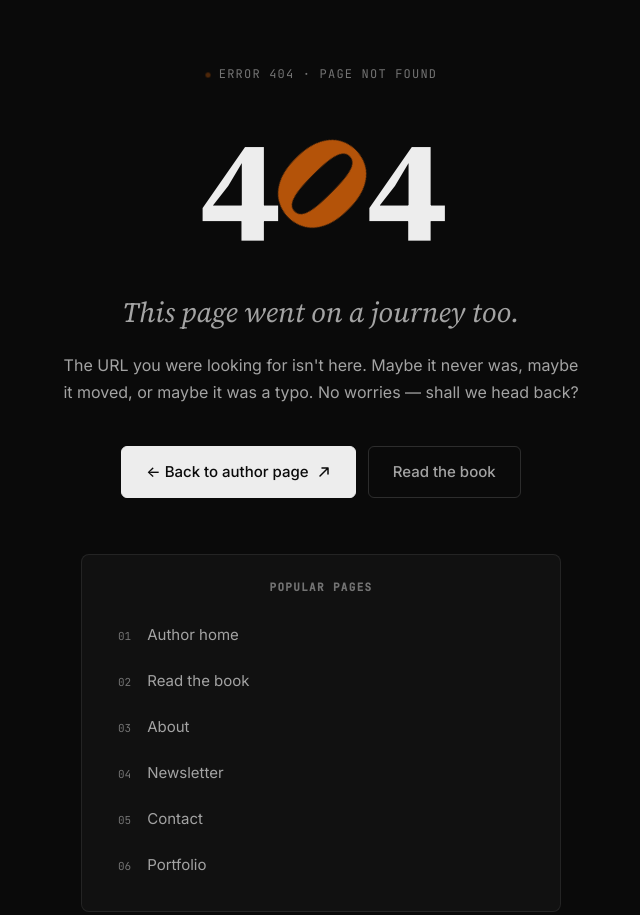
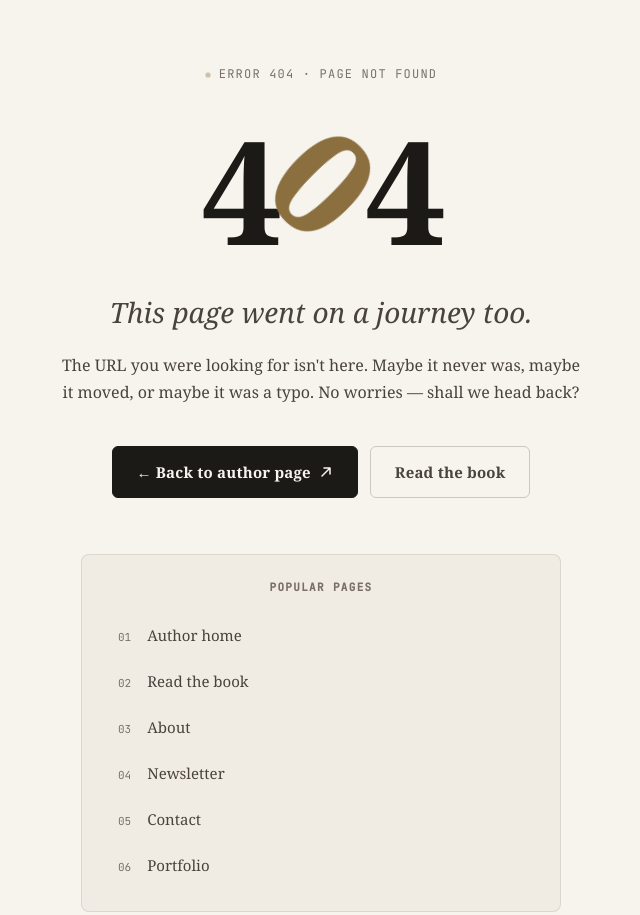
Before and after one commit to ravirajhere/author-website, a website: page 404.html in a window 1280 px wide. Shown: the top 915 px of the page, without its empty margins (319-959 px from the left). Drawn offline with Linux system fonts and the light colour scheme.

Commit message:
Update 404.css - author cream theme

```diff
--- a/css/404.css
+++ b/css/404.css
@@ -1,28 +1,29 @@
 /* ==========================================================================
-   RAVI RAJ — 404 STYLESHEET
-   Design: Playful · Dark · Editorial
-   Companion: 404.html
+   RAVI RAJ SINGH — 404 STYLESHEET
+   Design: Playful · Cream + Gold · Editorial
+   Companion: 404.html (author-website)
    ========================================================================== */
 
 /* ---------- TOKENS ---------- */
 :root {
-    --bg: #0a0a0a;
-    --bg-soft: #111111;
-    --bg-elev: #171717;
-    --border: rgba(255, 255, 255, 0.08);
-    --border-strong: rgba(255, 255, 255, 0.14);
+    --paper: #F7F4EE;
+    --paper-soft: #F1ECE3;
+    --paper-elev: #FFFFFF;
+    --border: rgba(28, 26, 23, 0.10);
+    --border-strong: rgba(28, 26, 23, 0.20);
 
-    --text: #ededed;
-    --text-soft: #a3a3a3;
-    --text-muted: #737373;
+    --text: #1C1A17;
+    --text-soft: #4A423C;
+    --text-muted: #7A7068;
 
-    --accent: #b45309;
-    --accent-soft: rgba(180, 83, 9, 0.10);
-    --accent-hover: #92400e;
+    --accent: #8B6F3F;
+    --accent-dark: #6E5630;
+    --accent-soft: rgba(139, 111, 63, 0.10);
     --gold: #8B6F3F;
 
     --font-sans: 'Inter', system-ui, -apple-system, sans-serif;
-    --font-serif: 'Source Serif 4', Georgia, serif;
+    --font-serif: 'Playfair Display', Georgia, serif;
+    --font-body: 'Lora', Georgia, serif;
     --font-mono: 'JetBrains Mono', monospace;
 
     --ease: cubic-bezier(0.4, 0, 0.2, 1);
@@ -45,7 +46,7 @@ body {
     font-size: 16px;
     line-height: 1.6;
     color: var(--text);
-    background: var(--bg);
+    background: var(--paper);
     min-height: 100vh;
     display: flex;
     flex-direction: column;
@@ -77,7 +78,7 @@ code, kbd {
 }
 
 kbd {
-    background: var(--border);
+    background: var(--paper-soft);
     border: 1px solid var(--border-strong);
     padding: 0.1em 0.45em;
     border-radius: 2px;
@@ -205,6 +206,7 @@ kbd {
 }
 
 .error-lede {
+    font-family: var(--font-body);
     font-size: 16px;
     line-height: 1.7;
     color: var(--text-soft);
@@ -226,14 +228,16 @@ kbd {
     align-items: center;
     gap: 8px;
     padding: 10px 18px;
+    font-family: var(--font-body);
     font-size: 14px;
-    font-weight: 500;
+    font-weight: 600;
     border-radius: 6px;
     border: 1px solid transparent;
     cursor: pointer;
     transition: all 0.2s var(--ease);
     white-space: nowrap;
     text-decoration: none;
+    letter-spacing: 0.2px;
 }
 
 .btn-lg {
@@ -243,13 +247,14 @@ kbd {
 
 .btn-primary {
     background: var(--text);
-    color: var(--bg);
+    color: var(--paper);
     border-color: var(--text);
 }
 
 .btn-primary:hover {
-    background: #fff;
-    border-color: #fff;
+    background: var(--accent);
+    border-color: var(--accent);
+    color: #fff;
 }
 
 .btn-primary svg {
@@ -268,8 +273,8 @@ kbd {
 
 .btn-quiet:hover {
     color: var(--text);
-    border-color: var(--text-soft);
-    background: var(--border);
+    border-color: var(--text);
+    background: var(--paper-elev);
 }
 
 .btn-quiet kbd {
@@ -281,7 +286,7 @@ kbd {
     max-width: 480px;
     margin: 0 auto 40px;
     padding: 24px;
-    background: var(--bg-soft);
+    background: var(--paper-soft);
     border: 1px solid var(--border);
     border-radius: 8px;
 }
@@ -311,6 +316,7 @@ kbd {
     padding: 10px 12px;
     border-radius: 4px;
     color: var(--text-soft);
+    font-family: var(--font-body);
     font-size: 15px;
     transition: all 0.15s var(--ease);
     cursor: pointer;
@@ -318,7 +324,7 @@ kbd {
 
 .error-links-list a:hover {
     color: var(--text);
-    background: var(--border);
+    background: var(--paper-elev);
     padding-left: 18px;
 }
 
```
